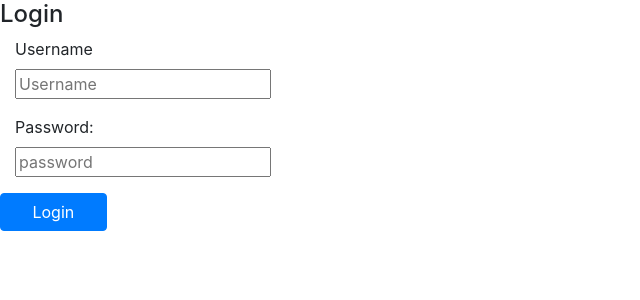
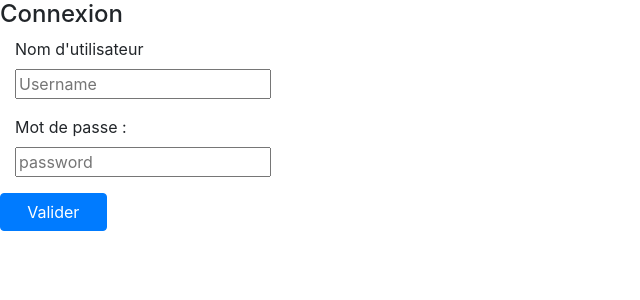
Before and after one commit to FabienLebas/mon-metier-a-tisser, a React (Create React App) app: page /login in a window 1280 px wide. Shown: the top 300 px of the page, without its empty margins (0-640 px from the left). Built offline with nearby package versions, Linux system fonts and the light colour scheme.

Commit message:
login error

```diff
--- a/src/App.js
+++ b/src/App.js
@@ -14,6 +14,7 @@ export default class App extends Component {
     this.state = {
       loggedIn: false,
       username: null,
+      displayName: null,
       defaultMatrix: [
         ["default", "default", "default", "default", "default", "default", "default", "default", "default"],
         ["default", "default", "default", "default", "default", "default", "default", "default", "default"],
@@ -33,13 +34,14 @@ export default class App extends Component {
     console.log(`je lance updateUser ${userObject}`);
     console.log(userObject.loggedIn);
     console.log(userObject.username);
+    console.log(userObject.displayName);
     this.setState(userObject)
   }
 
   render(){
     return (
       <Router>
-        <Route exact path="/" render={(routerProps) => <Canvas matrix={this.state.defaultMatrix} user={this.state.username}></Canvas> }/>
+        <Route exact path="/" render={(routerProps) => <Canvas matrix={this.state.defaultMatrix} user={this.state.username} displayName={this.state.displayName}></Canvas> }/>
         <Route exact path="/login" render={(routerProps) => <LoginForm updateUser={this.updateUser} ></LoginForm>}/>
       </Router>
     );
--- a/src/components/Canvas.js
+++ b/src/components/Canvas.js
@@ -221,6 +221,7 @@ export default class Canvas extends Component {
             </Col>
 
             <Col className="col-3">
+              <p>{this.props.displayName}</p>
               <div className="icon" onClick={this.save}>
                 <i className="fas fa-cloud-upload-alt fa-lg"></i>
               </div>
--- a/src/components/LoginForm.js
+++ b/src/components/LoginForm.js
@@ -8,13 +8,15 @@ class LoginForm extends Component {
     this.state = {
       username: '',
       password: '',
-      redirectTo: null
+      redirectTo: null,
+      loginErrorMessage: null
     }
   }
 
   handleChange = (event) => {
     this.setState({
-      [event.target.name]: event.target.value
+      [event.target.name]: event.target.value,
+      loginErrorMessage: false
     })
   }
 
@@ -35,7 +37,8 @@ class LoginForm extends Component {
       if (response.status === '200') {
         this.props.updateUser({
           loggedIn: true,
-          username: response.username
+          username: response.username,
+          displayName: response.displayName
         })
         this.setState({
           redirectTo: '/'
@@ -44,7 +47,21 @@ class LoginForm extends Component {
     })
     .catch(error => {
       console.warn(`login error : ${error}`);
+      this.setState({
+        loginErrorMessage: true
       })
+
+    })
+  }
+
+  errorMessage = () => {
+    if (this.state.loginErrorMessage){
+      return(
+        <div className="alert alert-danger col-3 col-ml-auto" role="alert">
+          Utilisateur / Mot de passe incorrect
+        </div>
+      )
+    }
   }
 
   render() {
@@ -53,44 +70,27 @@ class LoginForm extends Component {
     } else {
       return (
         <div>
-                    <h4>Login</h4>
+          <h4>Connexion</h4>
           <form className="form-horizontal">
             <div className="form-group">
-                            <div className="col-1 col-ml-auto">
-                                <label className="form-label" htmlFor="username">Username</label>
+              <div className="col-3 col-ml-auto">
+                <label className="form-label" htmlFor="username">Nom d'utilisateur</label>
               </div>
               <div className="col-3 col-mr-auto">
-                                <input className="form-input"
-                                    type="text"
-                                    id="username"
-                                    name="username"
-                                    placeholder="Username"
-                                    value={this.state.username}
-                                    onChange={this.handleChange}
-                                />
+                <input className="form-input" type="text" id="username" name="username" placeholder="Username" value={this.state.username} onChange={this.handleChange}/>
               </div>
             </div>
             <div className="form-group">
-                            <div className="col-1 col-ml-auto">
-                                <label className="form-label" htmlFor="password">Password: </label>
+              <div className="col-3 col-ml-auto">
+                <label className="form-label" htmlFor="password">Mot de passe :</label>
               </div>
               <div className="col-3 col-mr-auto">
-                                <input className="form-input"
-                                    placeholder="password"
-                                    type="password"
-                                    name="password"
-                                    value={this.state.password}
-                                    onChange={this.handleChange}
-                                />
+                <input className="form-input" placeholder="password" type="password" name="password" value={this.state.password} onChange={this.handleChange}/>
               </div>
             </div>
+            {this.errorMessage()}
             <div className="form-group ">
-                            <div className="col-7"></div>
-                            <button
-                                className="btn btn-primary col-1 col-mr-auto"
-
-                                onClick={this.handleSubmit}
-                                type="submit">Login</button>
+              <button className="btn btn-primary col-1 col-mr-auto" onClick={this.handleSubmit} type="submit">Valider</button>
             </div>
           </form>
         </div>
```
Also changed, not shown: src/components/Login.js (deleted, +0 -24 lines), 1 other file (tests, documents, lock files or other folders). Lines whose indentation alone changed are shown as unchanged.
